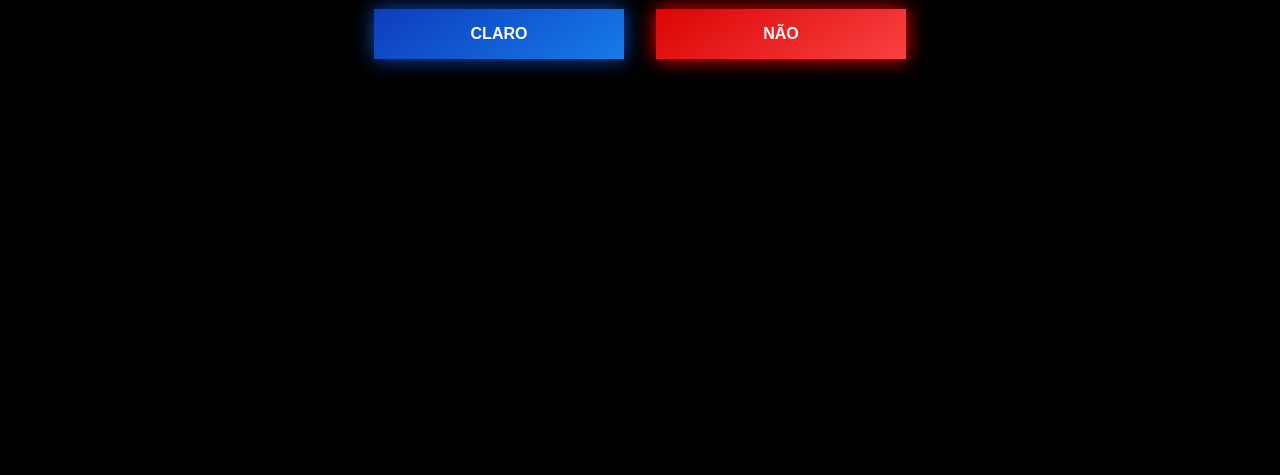
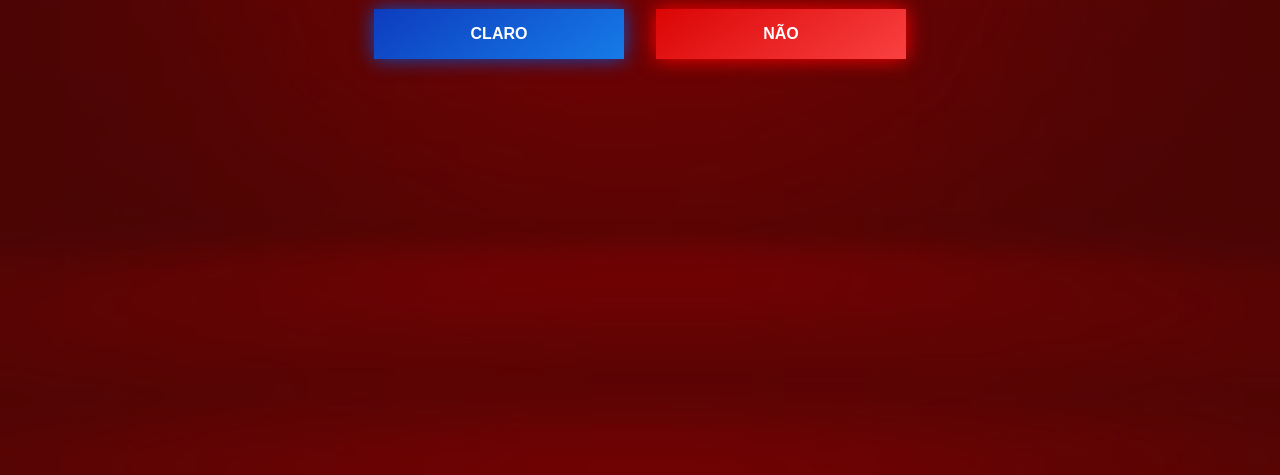
Before and after one commit to breno5562k/site_l, a plain HTML site: page index.html in a window 1280 px wide. Shown: the part 405-880 px from the top of the page. Before the commit the page ends 800 px from the top, so only its background shows below. Drawn offline with Linux system fonts and the light colour scheme.

Commit message:
Update index.html

```diff
--- a/index.html
+++ b/index.html
@@ -16,7 +16,7 @@
         <button id="neg" style="background: linear-gradient(145deg, rgb(219, 5, 5), rgb(249, 65, 65)); box-shadow: 0 0 20px rgb(255, 0, 0);">NÃO</button>
 
     </div>
-    <!--img src="./video.gif" alt="" class="background"-->
+    <img src="./fundo.avif" alt="" class="background">
 </body>
 </html>
 
```
